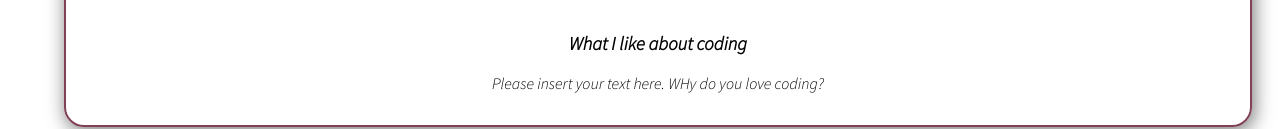
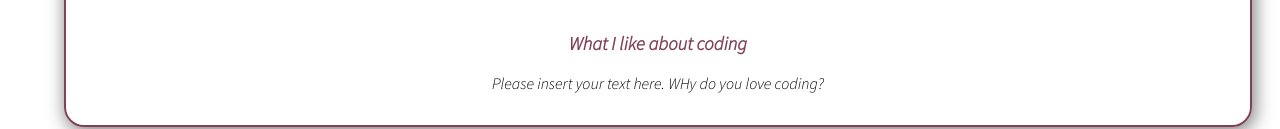
Before and after one commit to kajalben/team_intoduction, a plain HTML site: page index.html in a window 1280 px wide. Shown: the part 804-933 px from the top of the page. Drawn offline with Linux system fonts and the light colour scheme.

Commit message:
add style to codinglove

```diff
--- a/src/styles.css
+++ b/src/styles.css
@@ -49,6 +49,10 @@ h2 {
   text-align: center;
 }
 
+h3{
+  color:#814155
+}
+
 .welcome {
   text-align: center;
   font-weight: bold;
```
